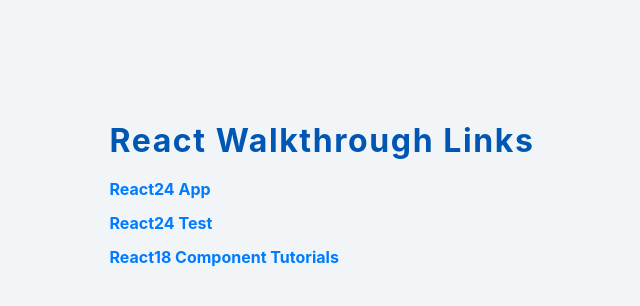
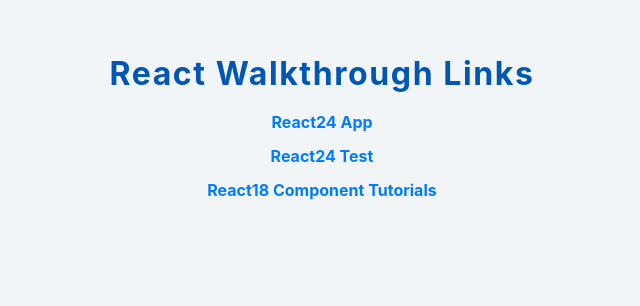
Before and after one commit to red4cted25/react_walkthrough, a React (Create React App) app: page / in a window 1280 px wide. Shown: the part 198-504 px from the top of the page, without its empty margins (318-958 px from the left). Built offline with nearby package versions, Linux system fonts and the light colour scheme.

Commit message:
Practice useEffect
Added walkthroughs for useEffect after notes and practice

```diff
--- a/src/home.css
+++ b/src/home.css
@@ -6,15 +6,9 @@
 }
 
 /* Apply a clean, modern font */
-body {
-    font-family: Arial, sans-serif;
-    background-color: #f8f9fa; /* Light gray background for contrast */
-    color: #333; /* Dark text color for readability */
-    display: flex;
-    align-items: center;
-    justify-content: center;
-    height: 100vh; /* Full viewport height */
-    margin: 0;
+.home-page {
+    text-align: center;
+    margin-top: 20%;
 }
 
 /* Center the content container */
--- a/src/react18/App.jsx
+++ b/src/react18/App.jsx
@@ -1,4 +1,4 @@
-import TestComponent from './tutorial/Active-Engagement/tf-button';
+import TestComponent from './tutorial/03-useEffect/3-useEffect-fetch-data';
 
 function App() {
   return (
--- /dev/null
+++ b/src/react18/tutorial/03-useEffect/3-useEffect-fetch-data.jsx
@@ -0,0 +1,42 @@
+import {useState, useEffect} from 'react'
+
+const url = "https://api.github.com/users"
+
+// Second Arguments
+
+const UseEffectFetchData = () => {
+    const [users, setUsers] = useState([])
+
+    const getUsers = async () => {
+        const response = await fetch(url)
+        const data = await response.json()
+        setUsers(data)
+        console.log(data)
+    }
+
+    useEffect(() => {
+        getUsers()
+    }, [])
+
+  return (
+    <>
+        <h3>GitHub Users</h3>
+        <ul className="users">
+            {users.map((user) => {
+                const {id, login, avatar_url, html_url} = user
+                return (
+                    <li key={id}>
+                        <img src={avatar_url} alt={login} />
+                        <div>
+                            <h4>{login}</h4>
+                            <a href={html_url}>Profile</a>
+                        </div>
+                    </li>
+                )
+            })}
+        </ul>
+    </>
+  )
+}
+
+export default UseEffectFetchData
```
Also changed, not shown: src/react18/tutorial/03-useEffect/1-useEffect-basics.jsx (added, +25 -0 lines), src/react18/tutorial/03-useEffect/2-useEffect-cleanup.jsx (added, +35 -0 lines), src/react18/tutorial/Active-Engagement/tf-button.jsx (indentation only).
